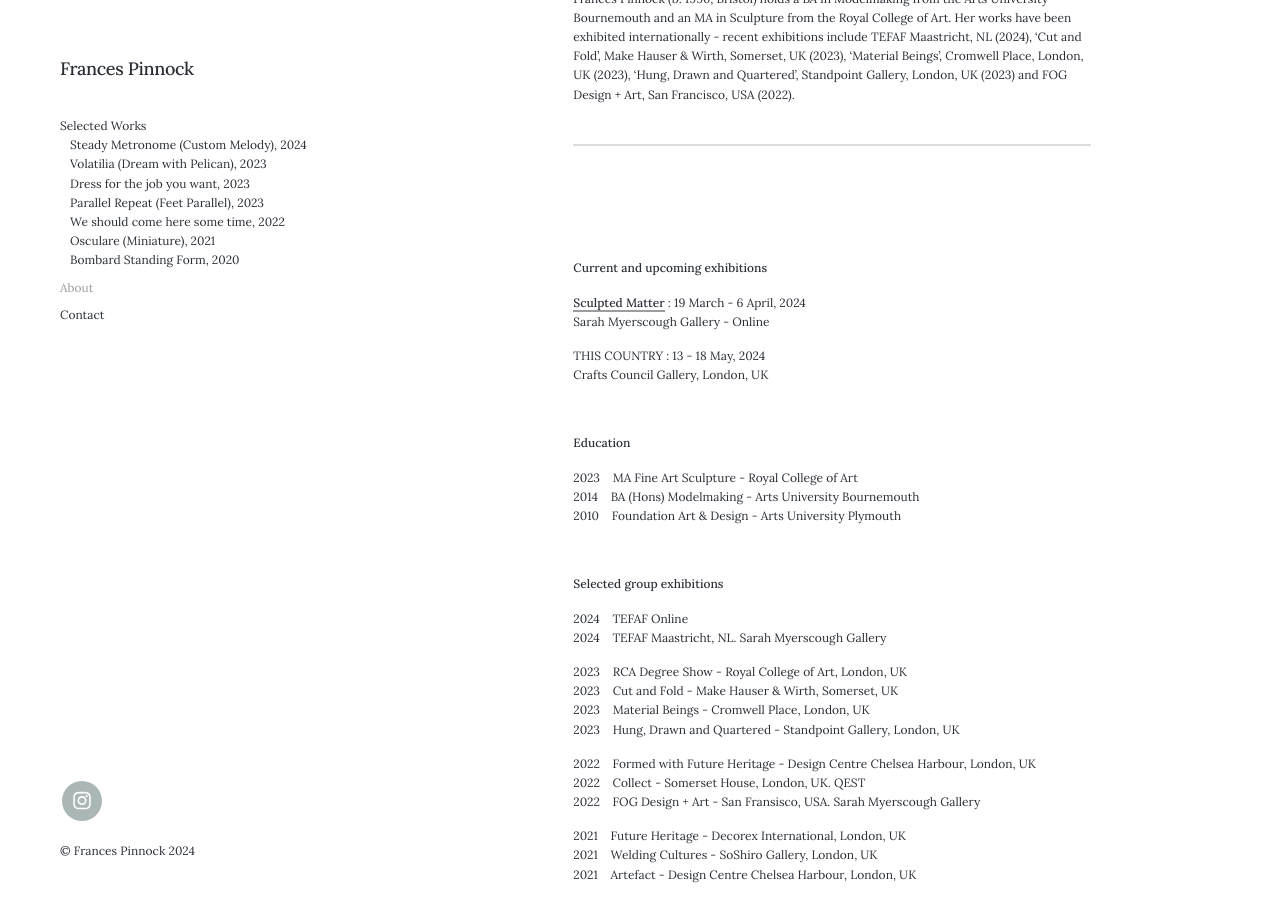
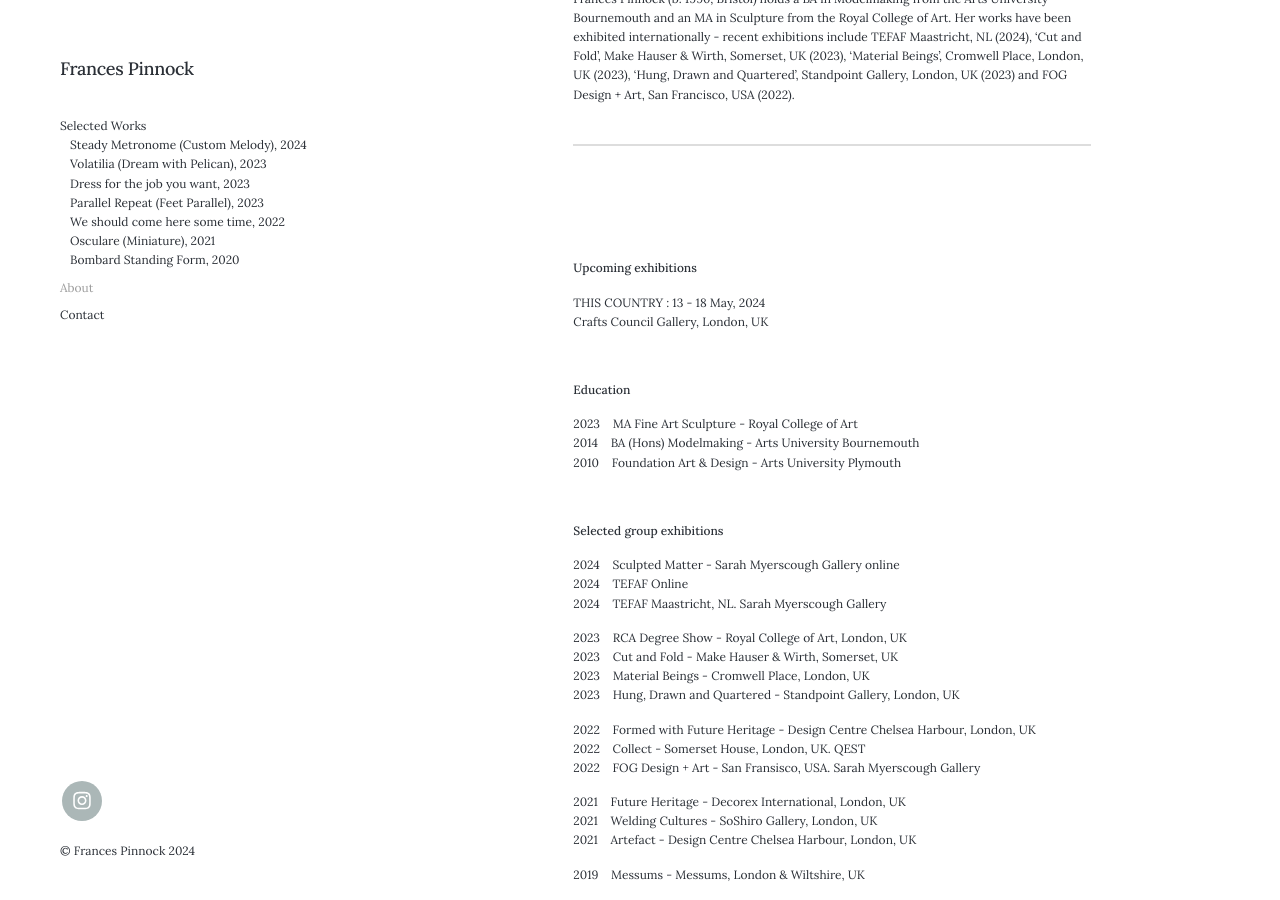
Before and after one commit to francespinnock/francespinnock.github.io, a Jekyll site: the page built from _pages/about.md, in a window 1280 px wide and 900 px high, scrolled down 370 px. Built offline with Jekyll 4.4.1, drawn with Linux system fonts in a browser that asks for light colours; nearby versions of some CDN libraries.

Commit message:
Update about.md

```diff
--- a/_pages/about.md
+++ b/_pages/about.md
@@ -18,10 +18,8 @@ Frances Pinnock (b. 1990, Bristol) holds a BA in Modelmaking from the Arts Unive
 <br />
 
 
-**Current and upcoming exhibitions**
+**Upcoming exhibitions**
 
-[Sculpted Matter](https://www.sarahmyerscough.com/exhibitions/64-sculpted-matter/) : 19 March - 6 April, 2024
-Sarah Myerscough Gallery - Online
 
 THIS COUNTRY : 13 - 18 May, 2024
 Crafts Council Gallery, London, UK
```
Also changed, not shown: other parts of _pages/about.md (+1 -0 lines).
